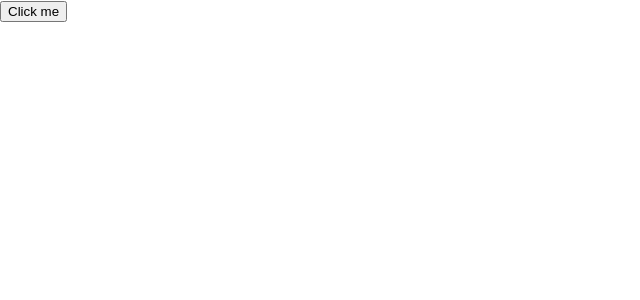
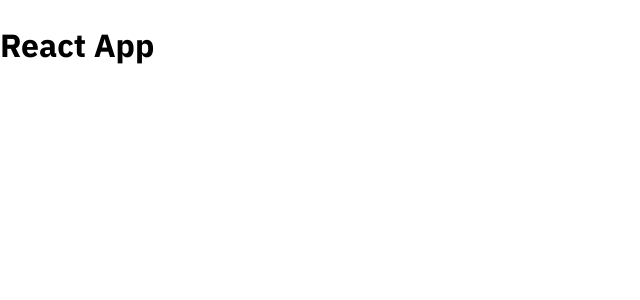
Before and after one commit to ahntuann/tiktok-clone, a React (Create React App) app: page / in a window 1280 px wide. Shown: the top 300 px of the page, without its empty margins (0-640 px from the left). Built offline with nearby package versions, Linux system fonts and the light colour scheme.

Commit message:
Cấu hình sử dụng CSS/SCSS

```diff
--- a/package.json
+++ b/package.json
@@ -7,6 +7,7 @@
     "@testing-library/react": "^13.4.0",
     "@testing-library/user-event": "^13.5.0",
     "clsx": "^2.1.1",
+    "normalize.css": "^8.0.1",
     "react": "^18.3.1",
     "react-dom": "^18.3.1",
     "react-router-dom": "^6.26.0",
--- a/src/App.css
+++ /dev/null
@@ -1,38 +0,0 @@
-.App {
-  text-align: center;
-}
-
-.App-logo {
-  height: 40vmin;
-  pointer-events: none;
-}
-
-@media (prefers-reduced-motion: no-preference) {
-  .App-logo {
-    animation: App-logo-spin infinite 20s linear;
-  }
-}
-
-.App-header {
-  background-color: #282c34;
-  min-height: 100vh;
-  display: flex;
-  flex-direction: column;
-  align-items: center;
-  justify-content: center;
-  font-size: calc(10px + 2vmin);
-  color: white;
-}
-
-.App-link {
-  color: #61dafb;
-}
-
-@keyframes App-logo-spin {
-  from {
-    transform: rotate(0deg);
-  }
-  to {
-    transform: rotate(360deg);
-  }
-}
--- a/src/App.js
+++ b/src/App.js
@@ -1,9 +1,7 @@
-import Button from '~/Components/Button/index';
-
 function App() {
     return (
         <div className="App">
-            <Button />
+            <h1>React App</h1>
         </div>
     );
 }
--- a/src/Components/Button/index.js
+++ /dev/null
@@ -1,7 +0,0 @@
-function Button() {
-    return (
-        <button>Click me</button>
-    )
-}
-
-export default Button;
--- /dev/null
+++ b/src/components/GlobalStyle/GlobalStyle.scss
@@ -0,0 +1,17 @@
+@import 'normalize.css';
+@import url('https://fonts.googleapis.com/css2?family=IBM+Plex+Sans:wght@300;400;500;600;700&family=Roboto&display=swap');
+
+:root {
+    --primary: #ff3b5c;
+}
+
+html {
+    font-size: 62.5%;
+}
+
+body {
+    font-family: 'IBM Plex Sans', sans-serif;
+    font-size: 1.6rem;
+    line-height: 1.5;
+    text-rendering: optimizeSpeed;
+}
--- /dev/null
+++ b/src/components/GlobalStyle/index.js
@@ -0,0 +1,7 @@
+import './GlobalStyle.scss';
+
+function GlobalStyle({ children }) {
+    return children;
+}
+
+export default GlobalStyle;
--- a/src/index.css
+++ /dev/null
@@ -1,11 +0,0 @@
-body {
-    margin: 0;
-    font-family: -apple-system, BlinkMacSystemFont, 'Segoe UI', 'Roboto', 'Oxygen', 'Ubuntu', 'Cantarell', 'Fira Sans',
-        'Droid Sans', 'Helvetica Neue', sans-serif;
-    -webkit-font-smoothing: antialiased;
-    -moz-osx-font-smoothing: grayscale;
-}
-
-code {
-    font-family: source-code-pro, Menlo, Monaco, Consolas, 'Courier New', monospace;
-}
--- a/src/index.js
+++ b/src/index.js
@@ -1,13 +1,15 @@
 import React from 'react';
 import ReactDOM from 'react-dom/client';
-import './index.css';
 import App from '~/App';
 import reportWebVitals from './reportWebVitals';
+import GlobalStyle from '~/components/GlobalStyle';
 
 const root = ReactDOM.createRoot(document.getElementById('root'));
 root.render(
     <React.StrictMode>
-        <App />
+        <GlobalStyle>
+            <App />
+        </GlobalStyle>
     </React.StrictMode>,
 );
 
```
Also changed, not shown: src/logo.svg (deleted), 1 other file (tests, documents, lock files or other folders).
